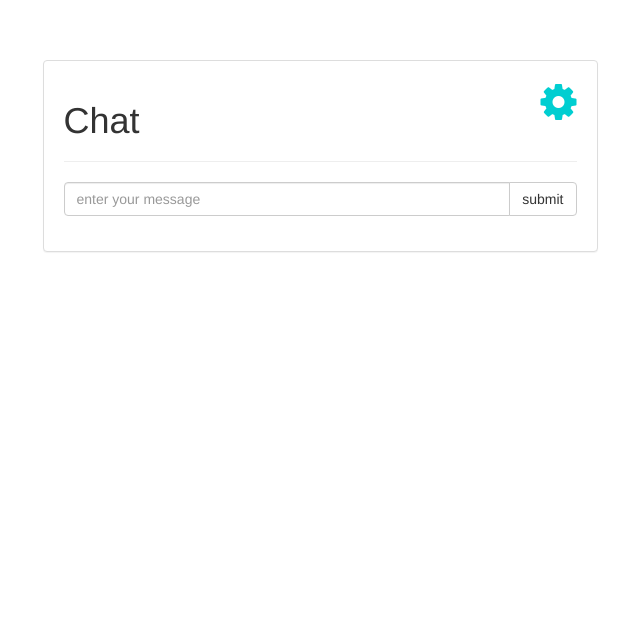
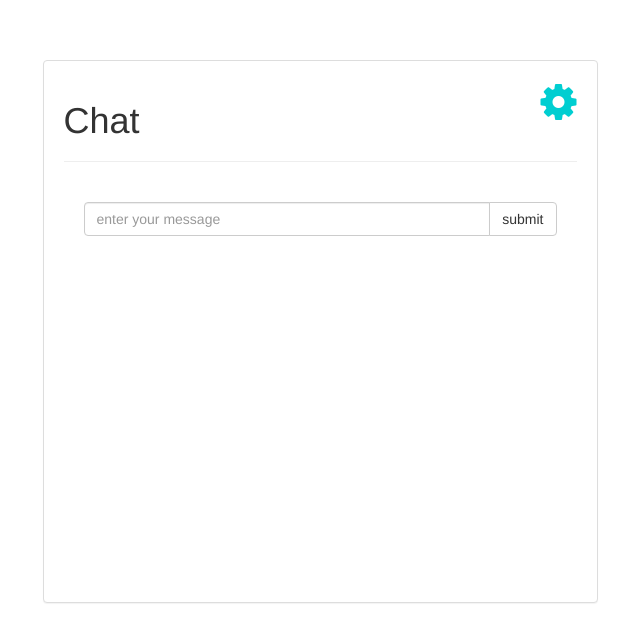
Before and after one commit to mb0606/simple-chat-1, a website: page public/chat.html in a window 1280 px wide. Shown: the whole page, without its empty margins (320-960 px from the left). Drawn offline with nearby package versions, Linux system fonts and the light colour scheme; no server answers.

Commit message:
[client] Clean up Css for messages in panel

```diff
--- a/public/chat.html
+++ b/public/chat.html
@@ -18,9 +18,10 @@
           <h1>Chat</h1>
           <h3 id="roomName"> </h3>
           <hr>
-          <div class="messages">
 
-          </div><!-- messages-->
+          <div class="panel-body">
+
+
 
           <form class="form-group"  action="POST" id="form-message">
 
@@ -32,6 +33,10 @@
             </span>
             </div>
           </form>
+          <div class="messages">
+
+          </div><!-- messages-->
+          </div><!-- panel-body -->
         </div><!-- panel -->
       </div><!-- row-->
     </div><!-- col-md-6 -->
--- a/public/css/style.css
+++ b/public/css/style.css
@@ -1,10 +1,16 @@
 .spacer-60 {
   margin-top: 60px;
 }
+
 .panel {
   padding:20px;
+
 }
-
+.panel-body {
+  padding:20px;
+  height: 400px;
+  overflow: scroll;
+}
 .settings {
   float:right;
   color: darkturquoise;
--- a/public/js/app.js
+++ b/public/js/app.js
@@ -32,7 +32,7 @@ socket.on('message', function(message){
   console.log(message.text);
   var $message = $('.messages');
   // We receive the message and add it to our messages div by appending it.
-  $message.append('<p><strong>' + message.name + ' ' + momentTimeStamp.local().format('H:mm a') + '</strong>:  ' + message.text  + '</p>')
+  $message.prepend('<p><strong>' + message.name + ' ' + momentTimeStamp.local().format('H:mm a') + '</strong>:  ' + message.text  + '</p>')
 });
 
 // handles submit of new message
```
